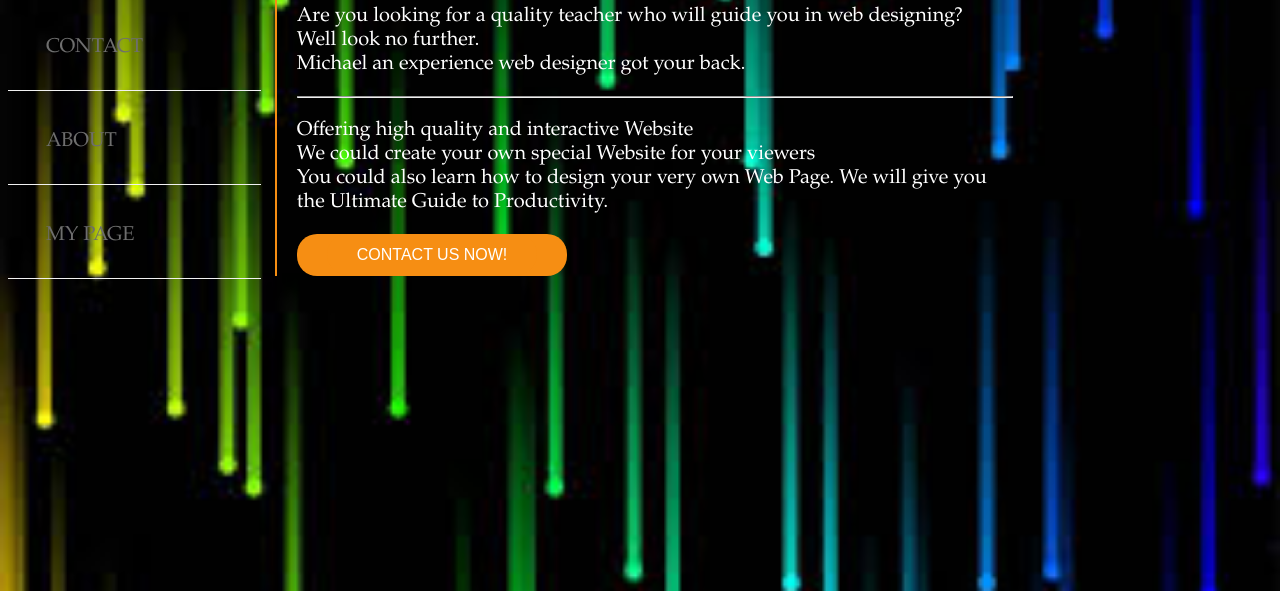
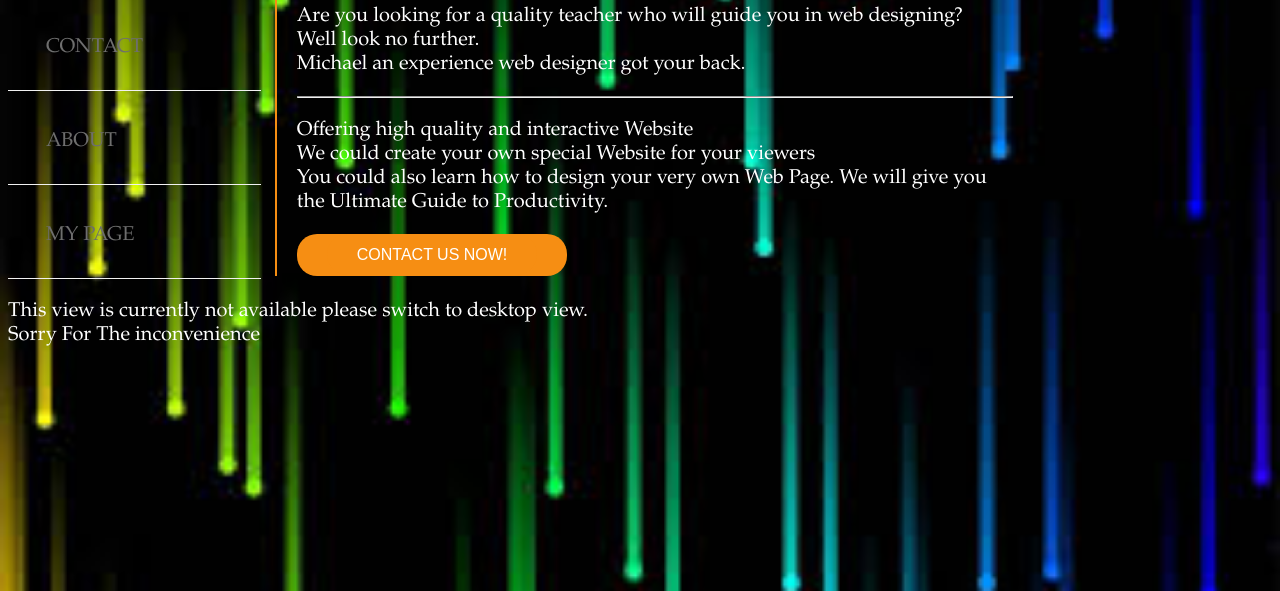
Before and after one commit to Chukwuemeka119/Michaelweb, a plain HTML site: page index.html in a window 1280 px wide. Shown: the part 209-800 px from the top of the page. Drawn offline with Linux system fonts and the light colour scheme.

Commit message:
Update index.html

```diff
--- a/index.html
+++ b/index.html
@@ -50,5 +50,8 @@
 
                 </div>
             </div>
+			<div class="phone">
+				<p> This view is currently not available please switch to desktop view.<br> Sorry For The inconvenience</v>
+				</div>
         </body>
     </html>
```
